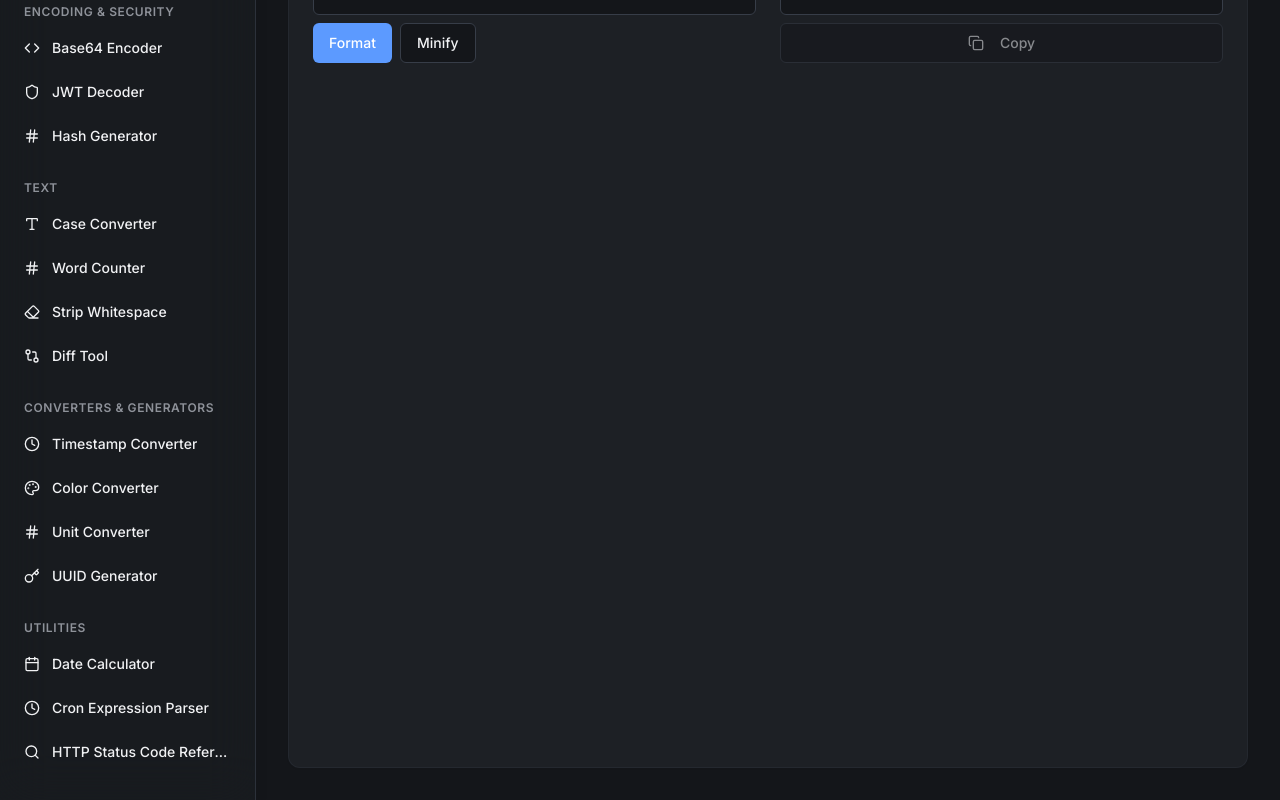
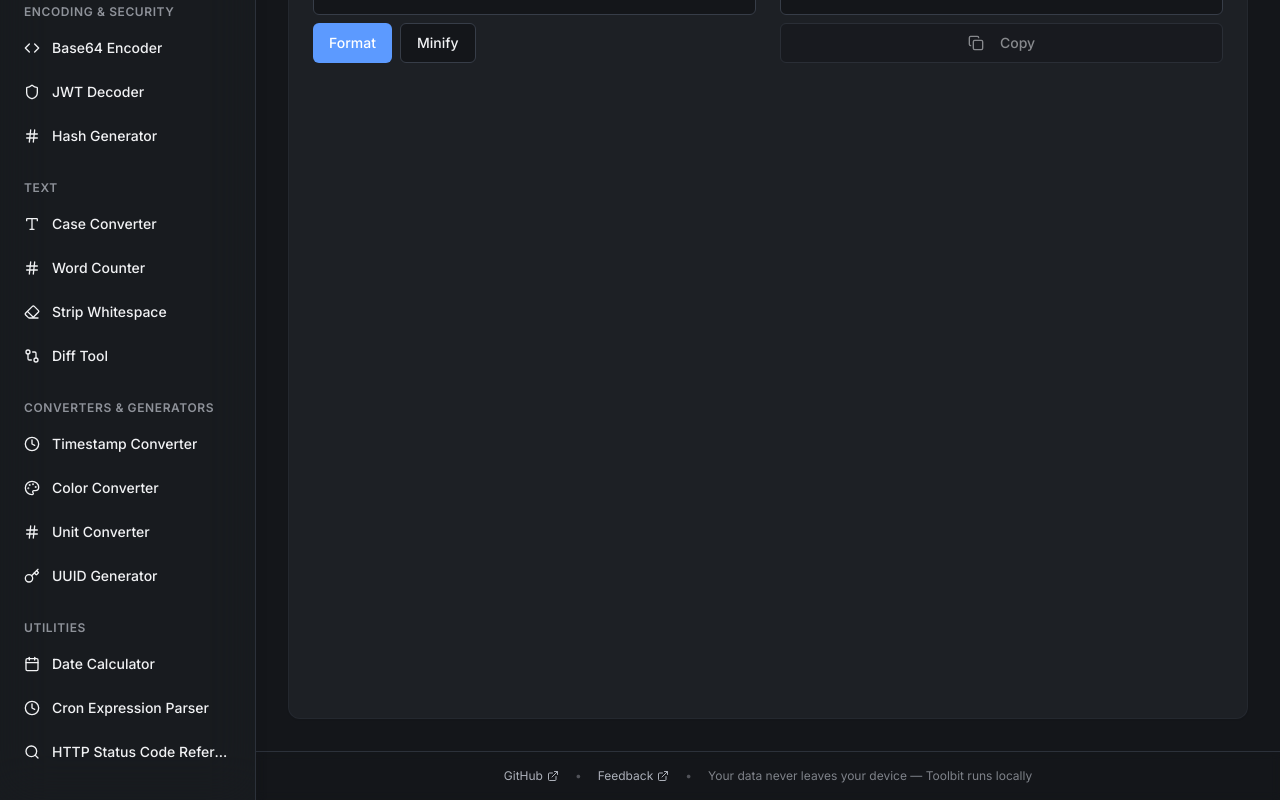
Before and after one commit to alwin-augustin/toolbit, a React (Vite) app: page / in a window 1280 px wide. Shown: the part 528-1328 px from the top of the page. Built offline with nearby package versions, Linux system fonts and the light colour scheme; what convert-units would draw is missing.

Commit message:
Adding footer links

```diff
--- a/src/App.tsx
+++ b/src/App.tsx
@@ -14,6 +14,7 @@ import { ThemeToggle } from "@/components/ThemeToggle";
 import { AppRouter } from "./router";
 import { useSidebar } from "@/hooks/use-sidebar";
 import { ErrorBoundary } from "@/components/ErrorBoundary";
+import { Footer } from "@/components/Footer";
 
 function App() {
     const { theme } = useTheme();
@@ -80,6 +81,7 @@ function App() {
                                         <AppRouter />
                                     </ErrorBoundary>
                                 </main>
+                                <Footer />
                             </div>
                         </div>
                     </div>
--- /dev/null
+++ b/src/components/Footer.tsx
@@ -0,0 +1,33 @@
+import { ExternalLink } from "lucide-react";
+
+export function Footer() {
+    return (
+        <footer className="border-t border-border bg-background/50 backdrop-blur-sm px-6 py-4 text-xs text-muted-foreground">
+            <div className="flex flex-wrap items-center justify-center gap-x-4 gap-y-2">
+                <a
+                    href="https://github.com/alwin-augustin/toolbit"
+                    target="_blank"
+                    rel="noopener noreferrer"
+                    className="inline-flex items-center gap-1 hover:text-foreground transition-colors"
+                >
+                    GitHub
+                    <ExternalLink className="h-3 w-3" />
+                </a>
+                <span className="text-muted-foreground/40">•</span>
+                <a
+                    href="https://github.com/alwin-augustin/toolbit/issues"
+                    target="_blank"
+                    rel="noopener noreferrer"
+                    className="inline-flex items-center gap-1 hover:text-foreground transition-colors"
+                >
+                    Feedback
+                    <ExternalLink className="h-3 w-3" />
+                </a>
+                <span className="text-muted-foreground/40">•</span>
+                <span className="text-muted-foreground/70">
+                    Your data never leaves your device — Toolbit runs locally
+                </span>
+            </div>
+        </footer>
+    );
+}
```
